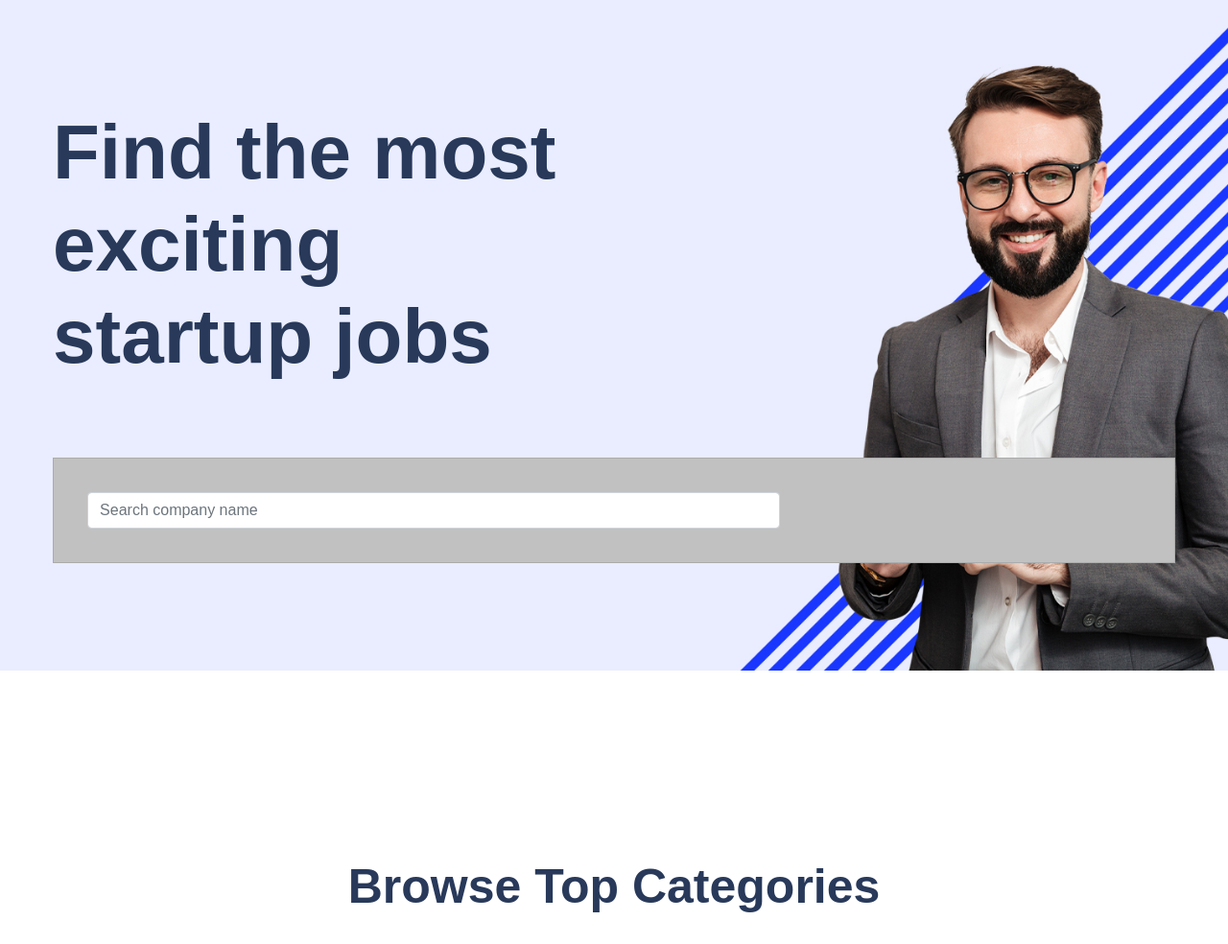
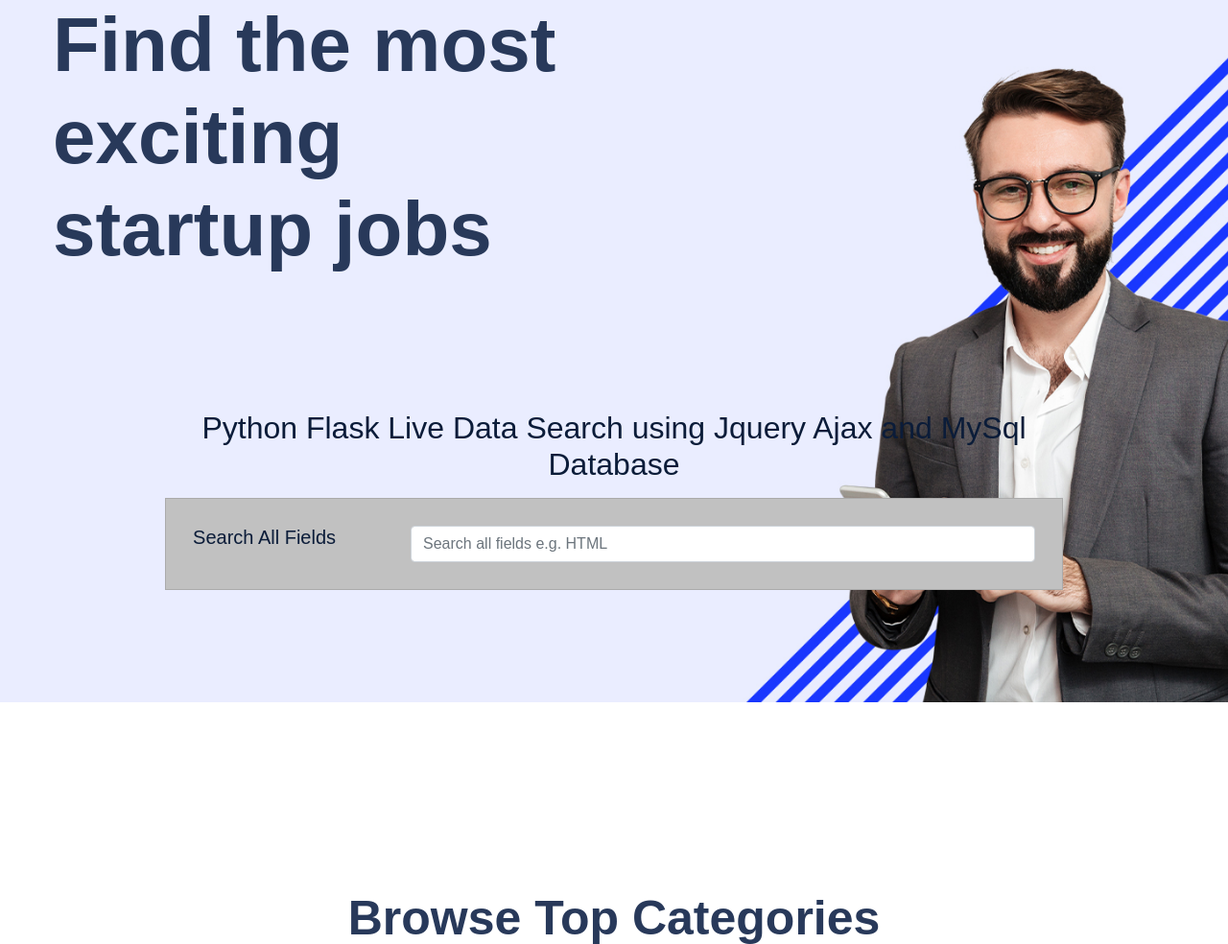
Before and after one commit to joshuazg/aws-live, a Flask app: page / in a window 1280 px wide. Shown: the top 984 px of the page at 96% size. Run offline with Flask 3, Linux system fonts and the light colour scheme; data that the repository does not hold is empty; some libraries are stand-ins or nearby versions; some web fonts are replaced.

Commit message:
Update index.html

```diff
--- a/templates/index.html
+++ b/templates/index.html
@@ -74,14 +74,20 @@
                             </div>
                         </div>
                         <!-- Search Box -->
+                        <div class="container search-table">
+			<p><h2 align="center">Python Flask Live Data Search using Jquery Ajax and MySql Database</h2></p>
 			            <div class="search-box">
 			                <div class="row">
-                                <div class="col-md-8    ">
-                                    <input type="text" name="search_text" id="search_text" class="form-control" placeholder="Search company name">
+			                    <div class="col-md-3">
+			                        <h5>Search All Fields</h5>
+			                    </div>
+			                    <div class="col-md-9">
+			                        <input type="text" name="search_text" id="search_text" class="form-control" placeholder="Search all fields e.g. HTML">
 			                    </div>
 			                </div>
 			            </div>
 			   <div id="result"></div>
+			</div>
                     </div>
                 </div>
             </div>
```
Lines whose indentation alone changed are shown as unchanged.
